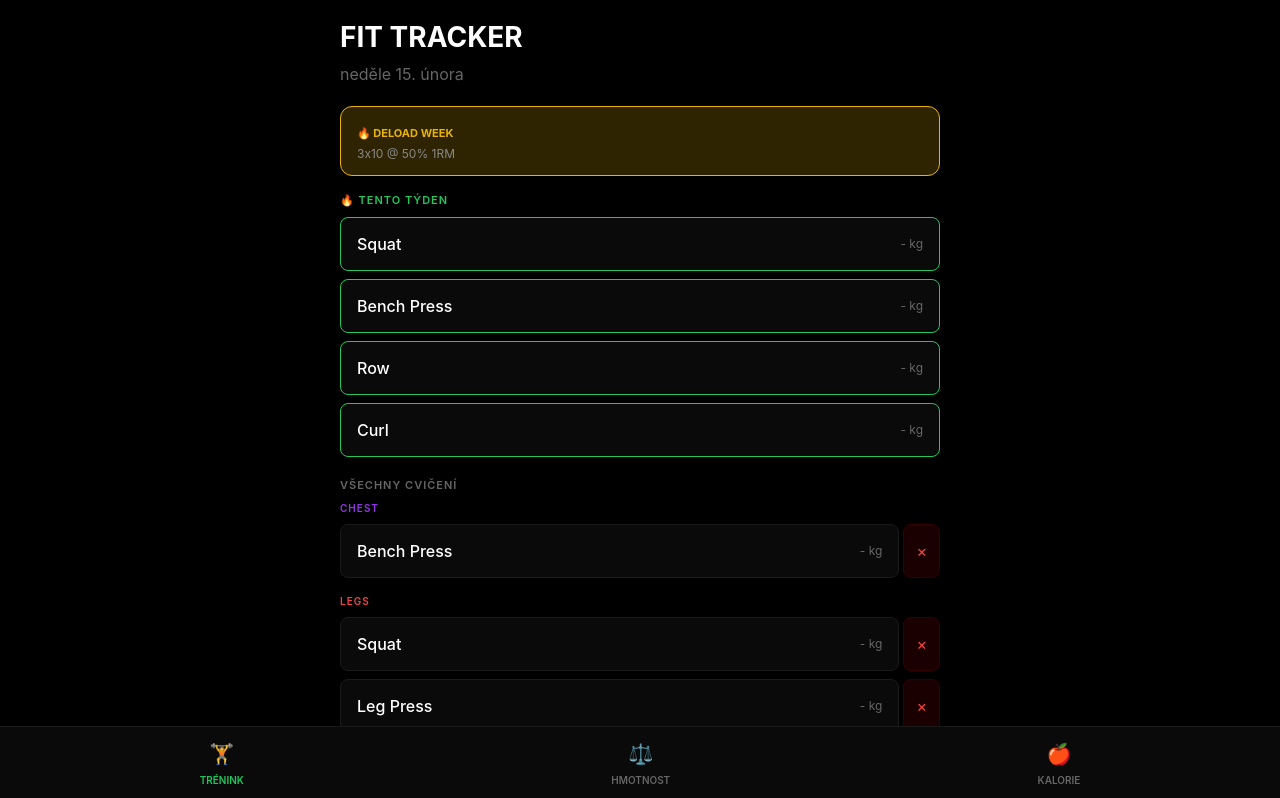
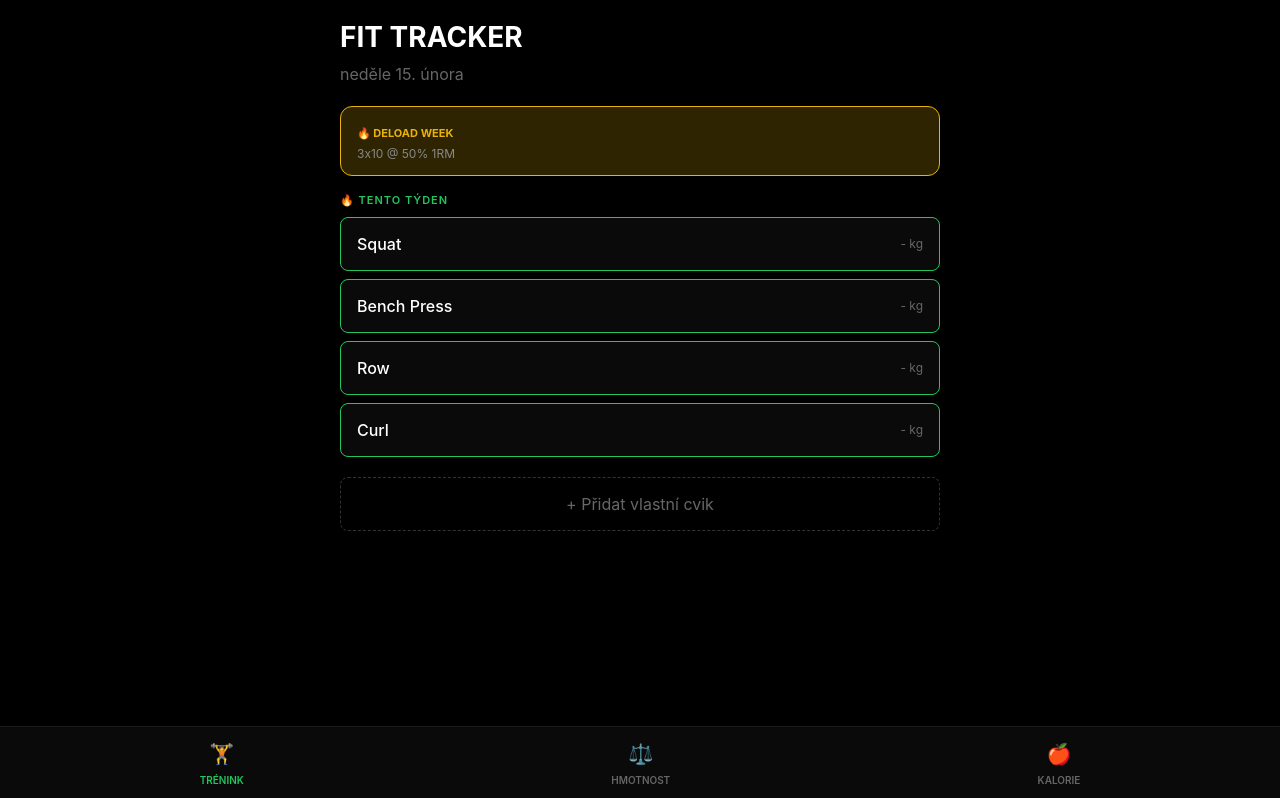
Before and after one commit to FiTomas/fit-tracker, a Next.js app: page / in a window 1280 px wide. Shown: the top 798 px of the page. Built offline with nearby package versions, Linux system fonts and the light colour scheme.

Commit message:
Simplify: show only current week exercises

```diff
--- a/src/app/page.tsx
+++ b/src/app/page.tsx
@@ -218,22 +218,6 @@ export default function Home() {
                 );
               })}
             </div>
-
-            <h3 style={{ color: '#666', fontSize: '11px', textTransform: 'uppercase', letterSpacing: '1px', marginBottom: '8px', fontWeight: 600 }}>VŠECHNY CVIČENÍ</h3>
-            {Object.entries(byCat).map(([cat, exs]) => (
-              <div key={cat} style={{ marginBottom: '16px' }}>
-                <h4 style={{ color: CATEGORY_COLORS[cat] || '#666', fontSize: '10px', textTransform: 'uppercase', letterSpacing: '1px', marginBottom: '8px', fontWeight: 600 }}>{cat}</h4>
-                {exs.map(ex => (
-                  <div key={ex.id} style={{ display: 'flex', gap: '4px', marginBottom: '8px' }}>
-                    <button onClick={() => startW(ex)} style={{ flex: 1, background: '#0a0a0a', border: '1px solid #1a1a1a', borderRadius: '8px', padding: '14px 16px', cursor: 'pointer', display: 'flex', justifyContent: 'space-between', alignItems: 'center' }}>
-                      <span style={{ fontWeight: 500 }}>{ex.name}</span>
-                      <span style={{ color: '#666', fontSize: '12px' }}>{getLast(ex.id)?.sets[0]?.weight || '-'} kg</span>
-                    </button>
-                    <button onClick={(e) => delEx(ex.id, e)} style={{ background: '#1a0000', border: '1px solid #330000', borderRadius: '8px', padding: '14px 12px', cursor: 'pointer', color: '#f44', fontSize: '16px' }}>×</button>
-                  </div>
-                ))}
-              </div>
-            ))}
             {showAdd ? (
               <div style={{ background: '#0a0a0a', borderRadius: '8px', padding: '16px' }}>
                 <input value={newExName} onChange={e => setNewExName(e.target.value)} placeholder="Název cviku..." autoFocus style={{ width: '100%', background: '#000', border: '1px solid #333', borderRadius: '6px', padding: '12px', color: '#fff', fontSize: '14px', marginBottom: '12px' }} />
```
